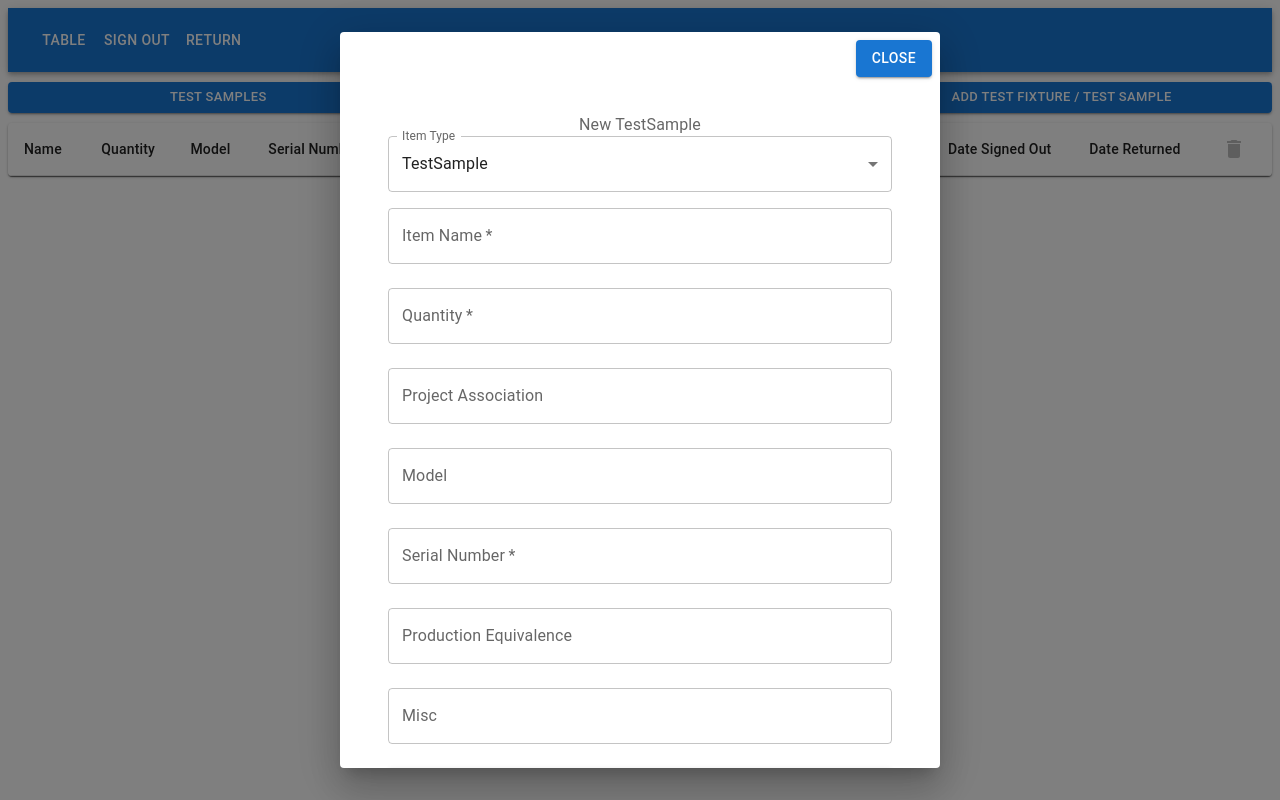
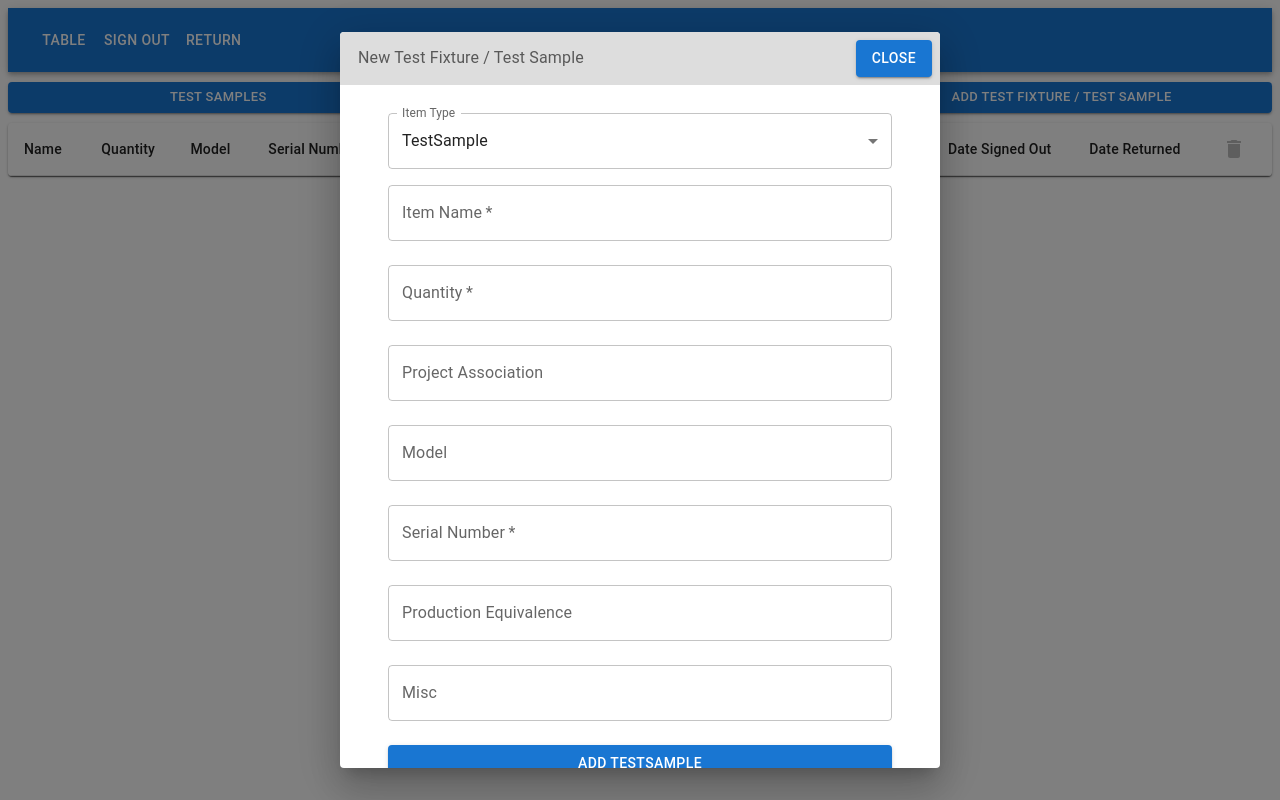
Before and after one commit to dj6207/testcage, a React (Vite) app: page /table in a window 1280 px wide. Both pictures are taken after a click on the button "ADD TEST FIXTURE / TEST SAMPLE". Built offline with nearby package versions, Linux system fonts and the light colour scheme.

Commit message:
slight ui change to add item form

```diff
--- a/src/features/forms/components/addItemForm.tsx
+++ b/src/features/forms/components/addItemForm.tsx
@@ -88,7 +88,6 @@ export const AddItemForm: React.FC = () => {
     return (
         <Container component="main" maxWidth="sm">
             <Box component="form" onSubmit={handleAddItem} sx={{ mt: 1 }}>
-            <FormLabel sx={{ display: 'flex', flexDirection: 'column', alignItems: 'center',}}>New {testCageItemType}</FormLabel>
                 <FormControl fullWidth>
                     <InputLabel>Item Type</InputLabel>
                     <Select
--- a/src/pages/tablePage.tsx
+++ b/src/pages/tablePage.tsx
@@ -1,6 +1,6 @@
 import React, { useState } from "react";
 import { AddItemForm, TestFixtureTable, TestSampleTable } from "../features";
-import { Button, ButtonGroup, Dialog, DialogActions, DialogContent, Paper, Toolbar } from "@mui/material";
+import { Button, ButtonGroup, Dialog, DialogActions, DialogContent, DialogContentText, Paper, Toolbar } from "@mui/material";
 import { TestCageItem } from "../enums";
 
 export const TablePage: React.FC = () => {
@@ -29,7 +29,12 @@ export const TablePage: React.FC = () => {
                 </Button>
             </ButtonGroup>
             <Dialog open={openAddItemDialog} onClose={handleCloseAddItemDialog}>
-                <DialogActions>
+                <DialogActions sx={{backgroundColor: '#ddd'}}>
+                    <DialogContent sx={{marginLeft: '10px', padding: '0px'}}>
+                        <DialogContentText>
+                            New Test Fixture / Test Sample
+                        </DialogContentText>
+                    </DialogContent>
                     <Button variant="contained" onClick={handleCloseAddItemDialog}>Close</Button>
                 </DialogActions>
                 <DialogContent>
```
